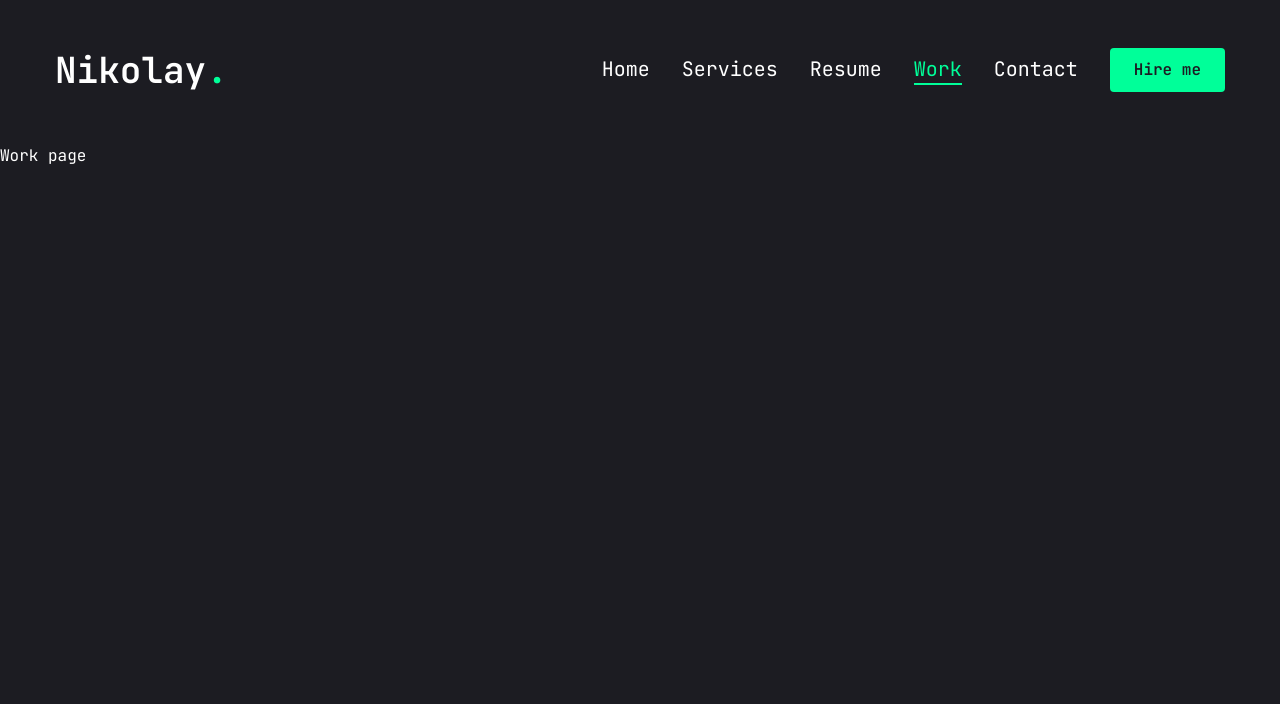
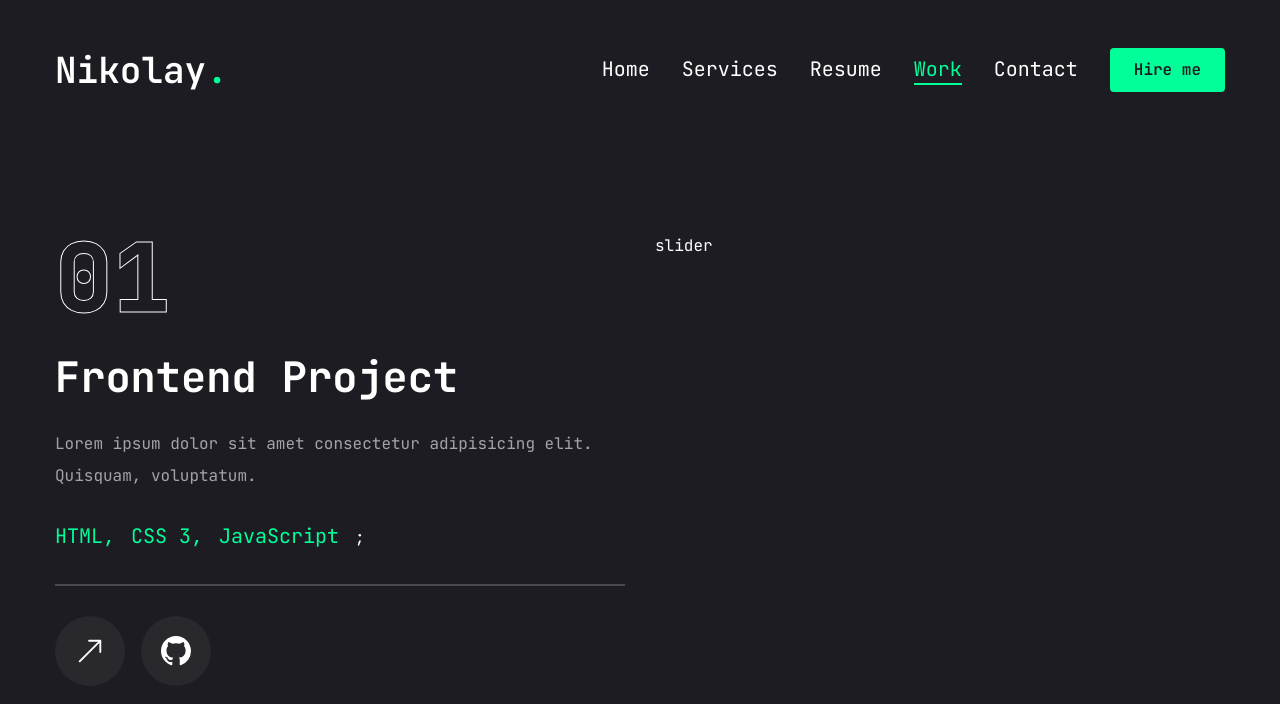
Before and after one commit to vo1d-null/portfolio, a Next.js app: page /work in a window 1280 px wide. Shown: the top 704 px of the page. Built offline with nearby package versions, Linux system fonts and the light colour scheme.

Commit message:
workpage - part1

```diff
--- a/app/resume/page.jsx
+++ b/app/resume/page.jsx
@@ -275,8 +275,22 @@ const Resume = () => {
           </TabsContent>
 
           {/* about */}
-          <TabsContent value="about" className="w-full">
-            About
+          <TabsContent value="about" className="w-full text-center xl:text-left">
+            <div className="flex flex-col gap-[30px]">
+              <h3 className="text-4xl font-bold">{about.title}</h3>
+              <p className="max-w-[600px] text-white/60 mx-auto xl:mx-0">{about.description}</p>
+              <ul className="grid grid-cols-1 xl:grid-cols-2 gap-y-6 max-w-[620px] mx-auto xl:mx-0">
+                {about.info.map((item, index) => {
+                  return <li
+                  key={index}
+                  className="flex items-center justify-center xl:justify-start gap-4"
+                  >
+                    <span className="text-white/60">{item.fieldName}</span>
+                    <span className="text-xl">{item.fieldValue}</span>
+                  </li>;
+                })}
+              </ul>
+            </div>
           </TabsContent>
         </div>
       </Tabs>
--- a/app/work/page.jsx
+++ b/app/work/page.jsx
@@ -1,5 +1,128 @@
+"use client";
+
+import { motion } from "framer-motion";
+import React from "react";
+
+import { Swiper, SwiperSlide } from "swiper/react";
+import "swiper/css";
+
+import { BsArrowUpRight, BsGithub } from "react-icons/bs";
+
+import { Tooltip,
+  TooltipContent,
+  TooltipProvider,
+  TooltipTrigger } from "@radix-ui/react-tooltip";
+
+import Link from "next/link";
+import Image from "next/image";
+
+const projects = [
+  {
+    num: '01',
+    category: 'Frontend',
+    title: 'Project 1',
+    description:
+    'Lorem ipsum dolor sit amet consectetur adipisicing elit. Quisquam, voluptatum.',
+    stack: [{name: 'HTML'}, {name: 'CSS 3'}, {name: 'JavaScript'}],
+    image: 'assets\work\thumb1.png',
+    live:'',
+    github: '',
+  },
+  {
+    num: '02',
+    category: 'Fullstack',
+    title: 'Project 2',
+    description:
+    'Lorem ipsum dolor sit amet consectetur adipisicing elit. Quisquam, voluptatum.',
+    stack: [{name: 'Next.js'}, {name: 'Tailwind.css'}, {name: 'Node.js'}],
+    image: 'assets\work\thumb1.png',
+    live:'',
+    github: '',
+  },
+  {
+    num: '03',
+    category: 'Frontend',
+    title: 'Project 3',
+    description:
+    'Lorem ipsum dolor sit amet consectetur adipisicing elit. Quisquam, voluptatum.',
+    stack: [{name: 'Next.js'}, {name: 'Tailwind.css'},],
+    image: 'assets\work\thumb1.png',
+    live:'',
+    github: '',
+  },
+];
+
 const Work = () => {
-    return (<div>Work page</div>)
-  }
+    const [project, setProject] = React.useState(projects[0]);
+    return (
+    <motion.section
+    initial={{opacity: 0}}
+    animate={{opacity: 1}}
+    className="min-h-[80vh] flex flex-col justify-center py-12 xl:py-0"
+    >
+      <div className="container mx-auto">
+        <div className="flex flex-col xl:flex-row xl:gap-[30px]">
+          <div className="w-full xl:w-[50%] xl:h-[460px] flex flex-col xl:justify-between order-2 xl:order-none">
+            <div className="flex flex-col gap-[30px] h-[50%]">
+              {/* outline num */}
+              <div className="text-8xl leading-none font-extrabold text-transparent text-outline">
+                {project.num}
+              </div>
+              {/* project category */}
+              <h2 className="text-[42px] font-bold leading-none text-white group-hover:text-accent transition-all duration-500 capitalize">
+                {project.category} Project
+              </h2>
+              {/* project description */}
+              <p className="text-white/60">{project.description}</p>
+              {/* project stack */}
+              <ul className="flex gap-4">
+                {project.stack.map((item, index) => {
+                  return <li key={index} className="text-xl text-accent">
+                    {item.name}
+                    {/* remove last comma */}
+                    {index !== project.stack.length - 1 && ","}
+                    </li>
+                })};
+              </ul>
+              {/* border */}
+              <div className="border border-white/20"></div>
+              {/* buttons */}
+              <div className="flex items-center gap-4">
+                {/* live project button */}
+                <Link href={project.live}>
+                  <TooltipProvider delayDuration={100}>
+                    <Tooltip>
+                      <TooltipTrigger className="w-[70px] h-[70px] rounded-full bg-white/5 flex justify-center items-center group">
+                        <BsArrowUpRight className="text-white text-3xl group-hover:text-accent" />
+                      </TooltipTrigger>
+                      <TooltipContent>
+                        <p>Live project</p>
+                      </TooltipContent>
+                    </Tooltip>
+                  </TooltipProvider>
+                </Link>
+                {/* github project button */}
+                <Link href={project.github}>
+                  <TooltipProvider delayDuration={100}>
+                    <Tooltip>
+                      <TooltipTrigger className="w-[70px] h-[70px] rounded-full bg-white/5 flex justify-center items-center group">
+                        <BsGithub className="text-white text-3xl group-hover:text-accent" />
+                      </TooltipTrigger>
+                      <TooltipContent>
+                        <p>Github repository</p>
+                      </TooltipContent>
+                    </Tooltip>
+                  </TooltipProvider>
+                </Link>
+              </div>
+
+            </div>
+          </div>
+          <div className="w-full xl:w-[50%]">slider</div>
+        </div>
+      </div>
+    </motion.section>
+    );
+  };
 
   export default Work
--- a/package.json
+++ b/package.json
@@ -25,6 +25,7 @@
     "react-countup": "^6.5.3",
     "react-dom": "^18",
     "react-icons": "^5.3.0",
+    "swiper": "^11.1.14",
     "tailwind-merge": "^2.5.2",
     "tailwindcss-animate": "^1.0.7"
   },
```
Also changed, not shown: 2 other files (tests, documents, lock files or other folders).
